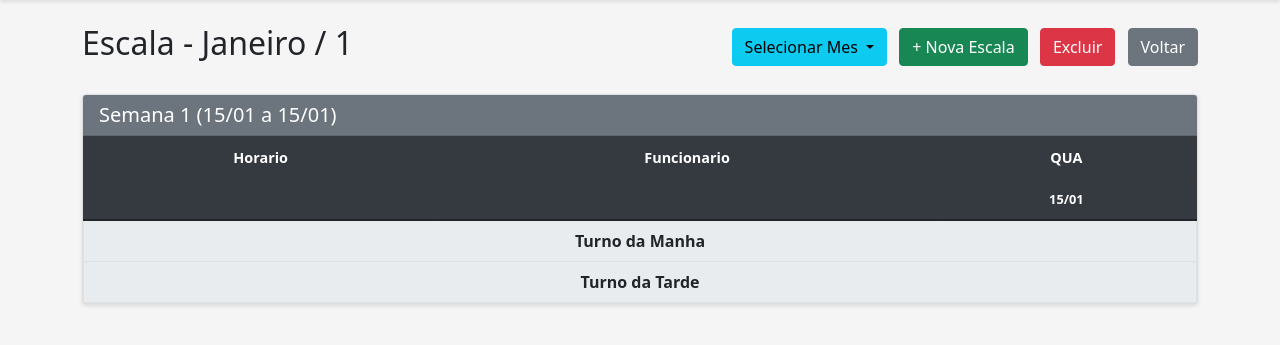
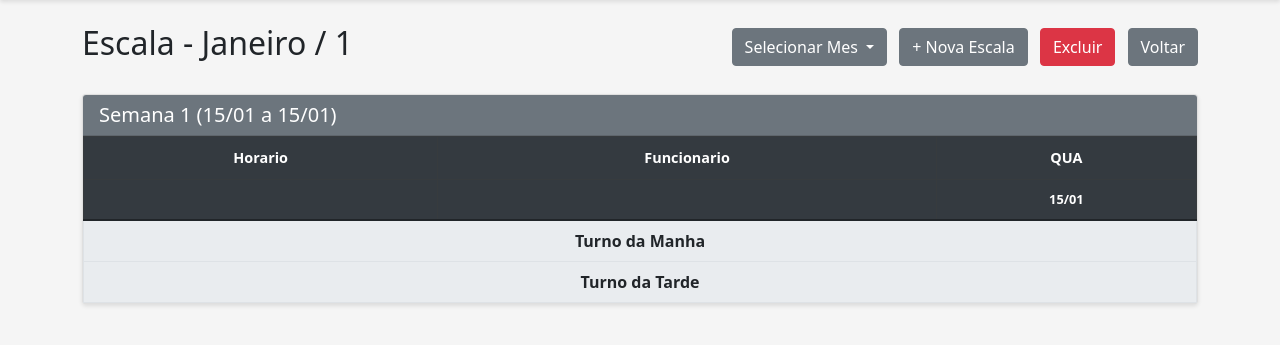
Before and after one commit to vinybag/posto-escala, a Flask app: page /escala-mensal/1 in a window 1280 px wide. Shown: the part 56-401 px from the top of the page. Run offline with Flask 3, Linux system fonts and the light colour scheme; a user stored in the database is signed in; tables that the repository leaves empty hold one stand-in row (values such as "Sample post"); parts of the project's set-up code (start-up, migrations or seed data) failed here and were passed over.

Commit message:
Escala mensal com botoes padronizados

```diff
--- a/templates/escala_mensal.html
+++ b/templates/escala_mensal.html
@@ -1,12 +1,12 @@
 {% extends "base.html" %}
 {% block content %}
 <div class="d-flex justify-content-between align-items-center mb-4">
-    <h2>Escala - {{ ['Janeiro', 'Fevereiro', 'Março', 'Abril', 'Maio', 'Junho',
+    <h2>Escala - {{ ['Janeiro', 'Fevereiro', 'Marco', 'Abril', 'Maio', 'Junho',
                       'Julho', 'Agosto', 'Setembro', 'Outubro', 'Novembro', 'Dezembro'][mes_escala.mes-1] }}
         / {{ mes_escala.ano }}</h2>
     <div>
         <div class="btn-group me-2">
-            <button type="button" class="btn btn-info dropdown-toggle" data-bs-toggle="dropdown">
+            <button type="button" class="btn btn-secondary dropdown-toggle" data-bs-toggle="dropdown">
                 Selecionar Mes
             </button>
             <ul class="dropdown-menu">
@@ -22,7 +22,7 @@
             </ul>
         </div>
 
-        <a href="{{ url_for('gerar_escala_mensal') }}" class="btn btn-success me-2">+ Nova Escala</a>
+        <a href="{{ url_for('gerar_escala_mensal') }}" class="btn btn-secondary me-2">+ Nova Escala</a>
         <a href="{{ url_for('excluir_escala_mensal', mes_id=mes_escala.id) }}"
            class="btn btn-danger me-2"
            onclick="return confirm('Excluir escala?')">
```
